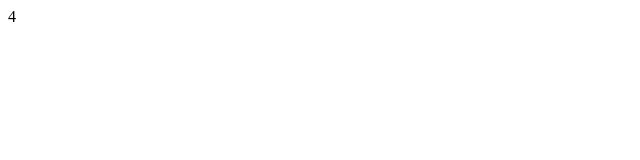
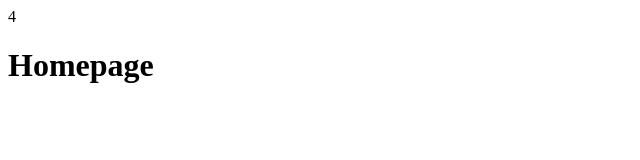
Before and after one commit to matt-martinez/dog-training-ui, a website: page public/index.html in a window 1280 px wide. Shown: the whole page, without its empty margins (0-640 px from the left). Drawn offline with nearby package versions, Linux system fonts and the light colour scheme; some packages are replaced by stand-ins of ours.

Commit message:
Verified homepage was routing correctly

```diff
--- a/public/index.html
+++ b/public/index.html
@@ -18,5 +18,9 @@
 
   <body>
     {{ 2 + 2 }}
+
+    <ui-view>
+    </ui-view>
+
   </body>
 </html>
--- a/public/partials/homepage.html
+++ b/public/partials/homepage.html
@@ -0,0 +1 @@
+<h1>Homepage</h1>
```
